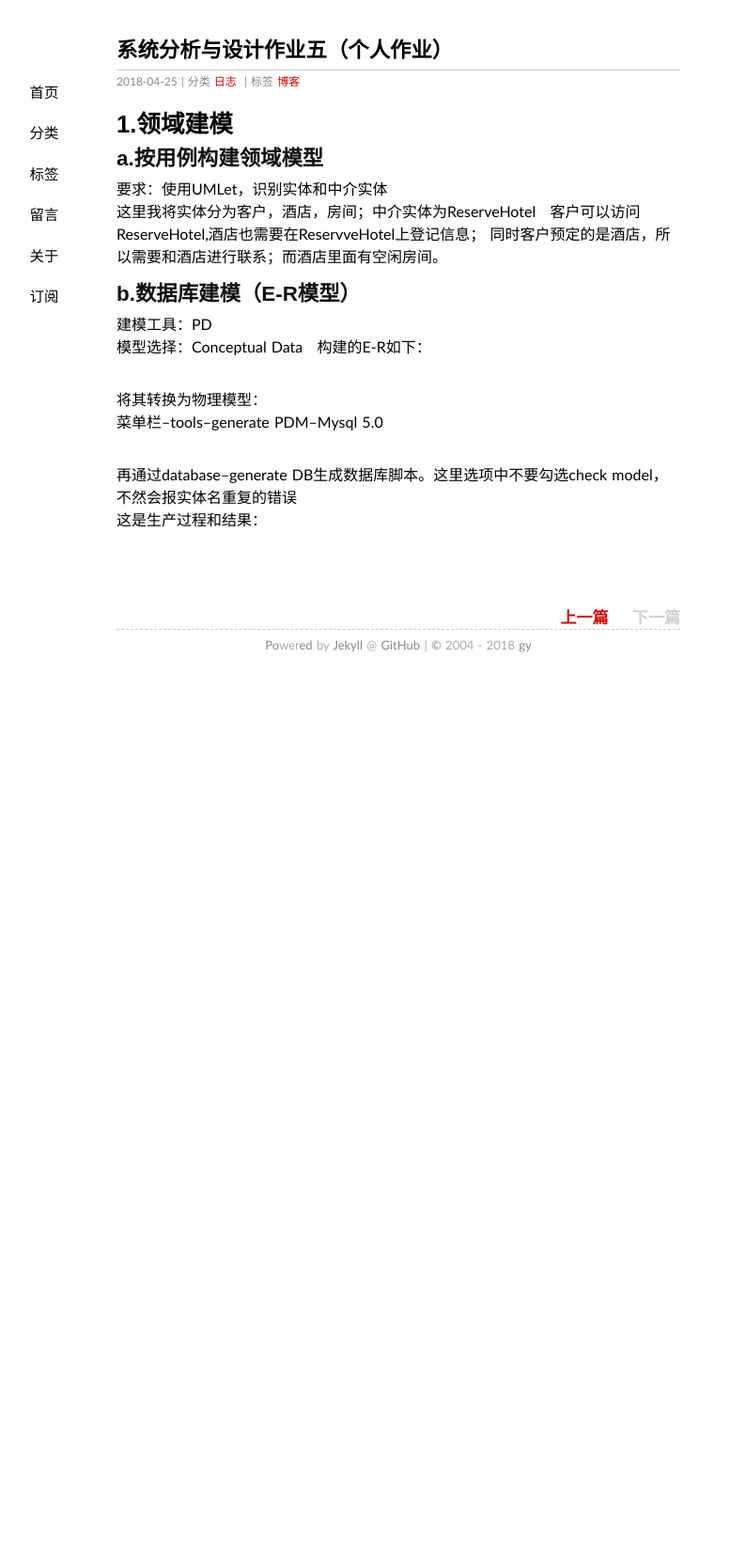
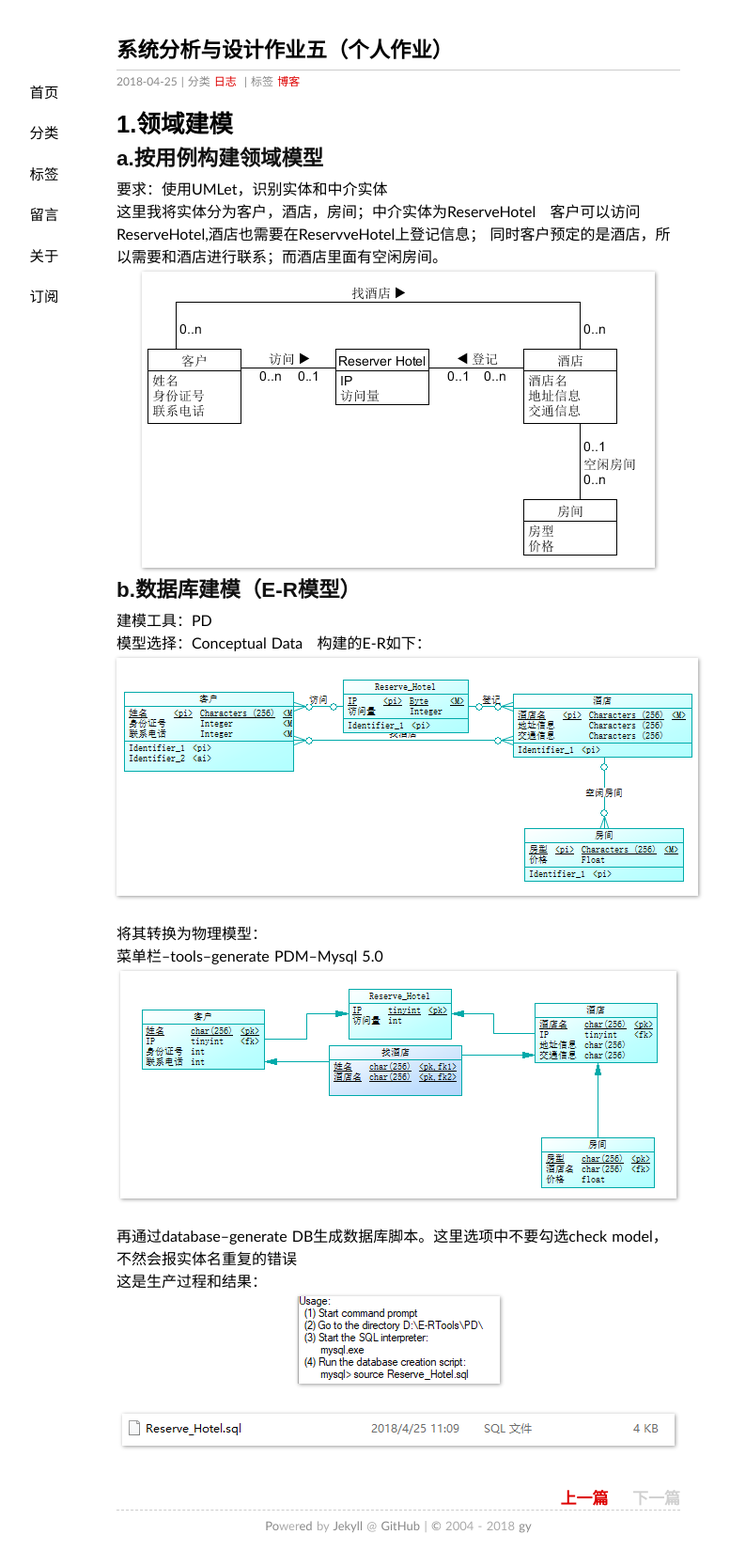
Before and after one commit to gaoynui/gaoynui.github.io, a Jekyll site: the page built from _posts/2018-04-25-hw5.md, in a window 1280 px wide. Shown: the whole page at 94% size, without its empty margins (216-993 px from the left). Built offline with Jekyll 4.4.1, drawn with Linux system fonts in a browser that asks for light colours; before the commit the page ends 900 px from its top, so only the background shows below that.

Commit message:
Update 2018-04-25-hw5.md

```diff
--- a/_posts/2018-04-25-hw5.md
+++ b/_posts/2018-04-25-hw5.md
@@ -11,16 +11,16 @@ tags: 博客
 这里我将实体分为客户，酒店，房间；中介实体为ReserveHotel
 客户可以访问ReserveHotel,酒店也需要在ReservveHotel上登记信息；
 同时客户预定的是酒店，所以需要和酒店进行联系；而酒店里面有空闲房间。
-![]()
+![](https://github.com/gaoynui/gaoynui.github.io/blob/master/_posts/pictures/domain_modeling.PNG?raw=true)
 ## b.数据库建模（E-R模型）
 建模工具：PD
 模型选择：Conceptual Data
 构建的E-R如下：
-![]()
+![](https://github.com/gaoynui/gaoynui.github.io/blob/master/_posts/pictures/E-R.PNG?raw=true)
 将其转换为物理模型：
 菜单栏--tools--generate PDM--Mysql 5.0
-![]()
+![](https://github.com/gaoynui/gaoynui.github.io/blob/master/_posts/pictures/physicial-E-R.PNG?raw=true)
 再通过database--generate DB生成数据库脚本。这里选项中不要勾选check model，不然会报实体名重复的错误
 这是生产过程和结果：
-![]()
-![]()
+![](https://github.com/gaoynui/gaoynui.github.io/blob/master/_posts/pictures/SQLsuccess.PNG?raw=true)
+![](https://github.com/gaoynui/gaoynui.github.io/blob/master/_posts/pictures/SQLScript.PNG?raw=true)
```
